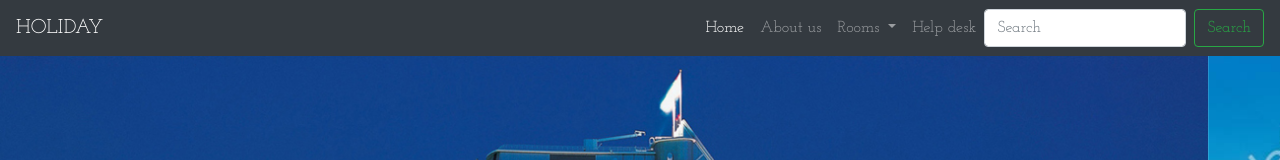
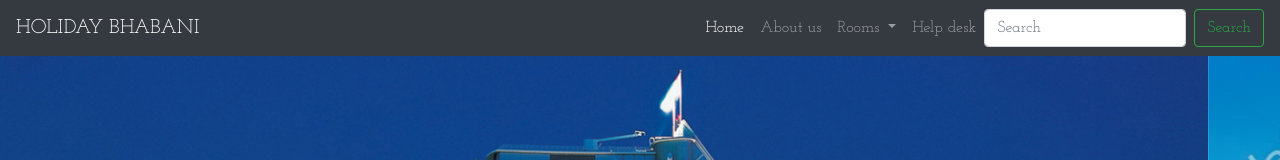
Before and after one commit to bsdash114th/bsdash114th.github.io, a plain HTML site: page index.html in a window 1280 px wide. Shown: the top 160 px of the page. Drawn offline with nearby package versions, Linux system fonts and the light colour scheme.

Commit message:
added bhabani

```diff
--- a/index.html
+++ b/index.html
@@ -23,7 +23,7 @@
 <body>
     <header>
         <nav class="navbar navbar-expand-lg navbar-dark bg-dark">
-                <a class="navbar-brand" href="#">HOLIDAY</a>
+                <a class="navbar-brand" href="#">HOLIDAY BHABANI</a>
                 <button class="navbar-toggler" type="button" data-toggle="collapse" data-target="#navbarSupportedContent" aria-controls="navbarSupportedContent" aria-expanded="false" aria-label="Toggle navigation">
                   <span class="navbar-toggler-icon"></span>
                 </button>
```
